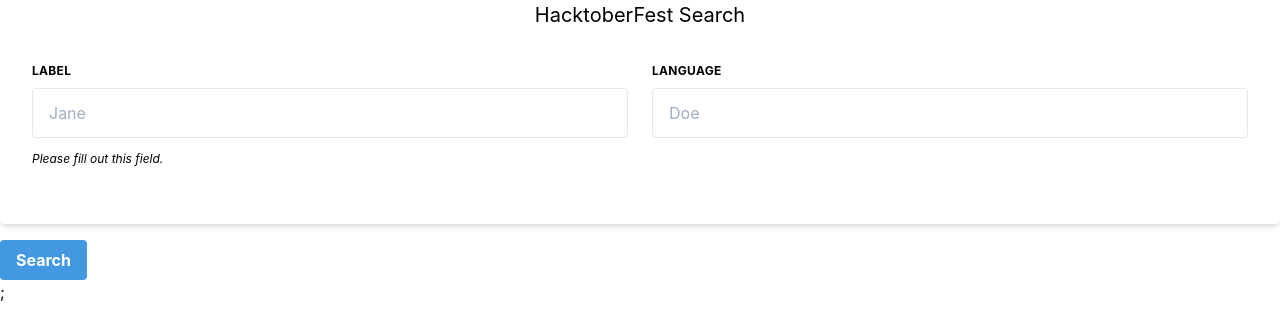
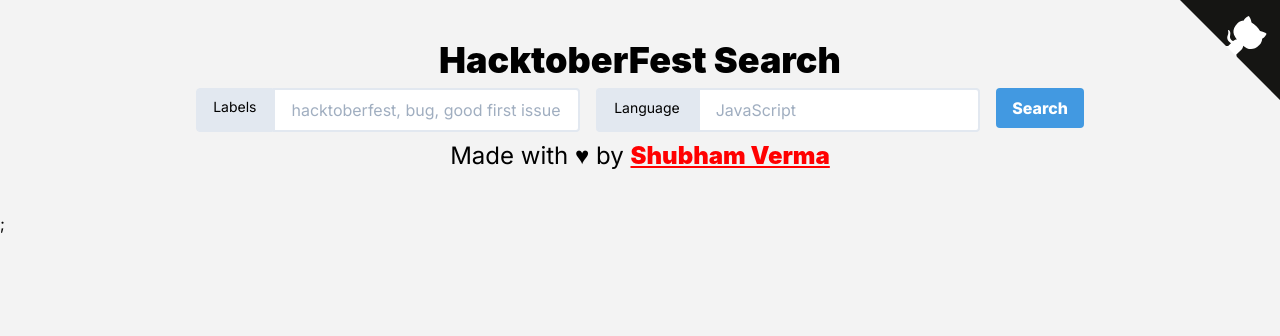
Before and after one commit to ShubhamVerma1811/hacktoberfest-search, a Next.js app: page / in a window 1280 px wide. Shown: the top 336 px of the page. Built offline with nearby package versions, Linux system fonts and the light colour scheme.

Commit message:
Raw Final build done

```diff
--- a/package.json
+++ b/package.json
@@ -3,7 +3,7 @@
   "version": "1.0.0",
   "scripts": {
     "format": "prettier --write src/**/*.{jsx,js,html,css,scss}",
-    "dev": "next",
+    "dev": "npm run format && next",
     "build": "next build",
     "start": "next start"
   },
--- a/src/components/Card.js
+++ b/src/components/Card.js
@@ -1,26 +1,65 @@
-import React from "react";
+import React, { Fragment } from "react";
 
 const Card = ({ repo }) => {
   return (
-    <div class="max-w-sm rounded overflow-hidden shadow-lg mx-auto my-8">
-      <div class="flex justify-center items-center h-screen">
-        <div class="max-w-sm rounded overflow-hidden shadow-lg">
-          <div class="px-6 py-4">
-            <div class="font-bold text-xl mb-2">{repo.title}</div>
-            <p class="text-gray-700 text-base">
-              {repo.body.substr(0, 100)} . . .
-            </p>
-          </div>
-          {repo.labels.map((label) => (
-            <div class="px-6 py-4">
-              <span class="inline-block bg-gray-200 rounded-full px-3 py-1 text-sm font-semibold text-gray-700 mr-2">
-                {label.name}
+    <Fragment>
+      <div className="my-2 px-2 bg-white overflow-hidden lg:w-1/3 xl:w-1/3 md:w-1/2 shadow-xl hover:shadow-2xl">
+        <div>
+          <div className="flex justify-between border-gray-100 px-5 py-4">
+            <div>
+              <i className="text-orange-500"></i>
+              <span className="font-bold text-gray-700 text-lg">
+                {repo.title}
               </span>
             </div>
-          ))}
+            <div>
+              {repo.state === "closed" ? (
+                <button>
+                  Status{" "}
+                  <i className="fa fa-times-circle text-red-500 hover:text-red-600 transition duration-150"></i>
+                </button>
+              ) : (
+                <button>
+                  Status{" "}
+                  <i className="fa fa-check-circle text-green-500 hover:text-green-600 transition duration-150"></i>
+                </button>
+              )}
+            </div>
+          </div>
+
+          <div className="px-10 py-5 text-gray-600">
+            {repo.body.length > 0 ? (
+              repo.body.substr(0, 100) + "..."
+            ) : (
+              <p>No description provided</p>
+            )}
+          </div>
+
+          <div className="flex flex-wrap">
+            {repo.labels.map((label) => (
+              <div className="px-3 py-4">
+                <span
+                  className="inline-block rounded-full px-2 py-1 text-sm font-semibold text-white mr-2"
+                  style={{
+                    background: `#${label.color}`,
+                  }}
+                >
+                  {label.name}
+                </span>
+              </div>
+            ))}
+          </div>
+
+          <div className="px-5 py-4 flex justify-end">
+            <a href={repo.html_url} target="_blank" rel="noopener noreferrer">
+              <button className="bg-blue-500 hover:bg-blue-700 text-white font-bold py-2 px-4 rounded">
+                Visit Issue
+              </button>
+            </a>
+          </div>
         </div>
       </div>
-    </div>
+    </Fragment>
   );
 };
 
--- a/src/pages/_app.js
+++ b/src/pages/_app.js
@@ -1,4 +1,3 @@
-import { Head } from "next/document";
 import "../styles/index.css";
 
 function MyApp({ Component, pageProps }) {
--- a/src/pages/_document.js
+++ b/src/pages/_document.js
@@ -9,7 +9,20 @@
   render() {
     return (
       <Html>
-        <Head />
+        <Head>
+          <link
+            href="https://fonts.googleapis.com/css2?family=Inter:wght@400;500;800&display=swap"
+            rel="stylesheet"
+          />
+          <link
+            rel="stylesheet"
+            href="https://stackpath.bootstrapcdn.com/font-awesome/4.7.0/css/font-awesome.min.css"
+          />
+          <link
+            href="https://unpkg.com/tailwindcss@^1.0/dist/tailwind.min.css"
+            rel="stylesheet"
+          ></link>
+        </Head>
         <body>
           <Main />
           <NextScript />
--- a/src/pages/index.js
+++ b/src/pages/index.js
@@ -5,62 +5,73 @@
   const baseURL = "https://api.github.com";
   const [language, setLanguage] = useState("");
   const [repos, setRepos] = useState({});
+  const [page, setPage] = useState(1);
+  const [label, setLabel] = useState("");
 
   const handleLanguage = (e) => {
     setLanguage(e.target.value);
   };
 
+  const handleLabel = (e) => {
+    let labelList = e.target.value.split(",");
+    let localLabel = "";
+    labelList.map((i) => {
+      localLabel += `label:"${i}"+`;
+    });
+    setLabel(localLabel);
+  };
+
   const fetchRepos = async () => {
-    const url = `${baseURL}/search/issues?q=language:${language}&per_page=4&sort=asc`;
+    const url = `${baseURL}/search/issues?q=language:${language}+${label}`;
     const res = await fetch(url);
     const data = await res.json();
-    console.log(url);
+
     setRepos(data);
   };
 
   return (
-    <div>
-      <h1 className="text-xl text-center ">HacktoberFest Search</h1>
+    <div className="m-10">
+      <h1
+        className="text-4xl text-center"
+        style={{
+          fontFamily: "Inter Black",
+        }}
+      >
+        HacktoberFest Search
+      </h1>
 
-      <div className="bg-white shadow-md rounded px-8 pt-6 pb-8 mb-4 flex flex-col my-2">
-        <div className="-mx-3 md:flex mb-6">
-          <div className="md:w-1/2 px-3 mb-6 md:mb-0">
-            <label
-              className="block uppercase tracking-wide text-grey-darker text-xs font-bold mb-2"
-              htmlFor="grid-first-name"
-            >
-              Label
-            </label>
+      <div className="flex flex-wrap justify-center mx-auto overflow-hidden ">
+        <div className="my-2 px-2 w-full overflow-hidden lg:w-1/3 xl:w-1/3">
+          <div className="flex">
+            <span className="text-sm border border-2 rounded-l px-4 py-2 bg-gray-300 whitespace-no-wrap">
+              Labels
+            </span>
             <input
-              className="appearance-none block w-full bg-grey-lighter text-grey-darker border border-red rounded py-3 px-4 mb-3"
-              id="grid-first-name"
+              name="field_name"
+              className=" border-2 rounded-r px-4 py-2 w-full"
               type="text"
-              placeholder="Jane"
-            />
-            <p className="text-red text-xs italic">
-              Please fill out this field.
-            </p>
-          </div>
-          <div className="md:w-1/2 px-3">
-            <label
-              className="block uppercase tracking-wide text-grey-darker text-xs font-bold mb-2"
-              htmlFor="grid-last-name"
-              placeholder="Enter Language Name"
-              value="Javascript"
-              onChange={(e) => handleLanguage(e)}
-            >
-              Language
-            </label>
-            <input
-              className="appearance-none block w-full bg-grey-lighter text-grey-darker border border-grey-lighter rounded py-3 px-4"
-              id="grid-last-name"
-              type="text"
-              placeholder="Doe"
+              placeholder="hacktoberfest, bug, good first issue"
+              onChange={(e) => handleLabel(e)}
             />
           </div>
         </div>
+
+        <div className="my-2 px-2 w-full overflow-hidden lg:w-1/3 xl:w-1/3">
+          <div className="flex">
+            <span className="text-sm  border-2 rounded-l px-4 py-2 bg-gray-300 whitespace-no-wrap">
+              Language
+            </span>
+            <input
+              name="field_name"
+              className=" border-2 rounded-r px-4 py-2 w-full"
+              type="text"
+              placeholder="JavaScript"
+              onChange={(e) => handleLanguage(e)}
+            />
+          </div>
         </div>
 
+        <div className="my-2 px-2 ">
           <button
             className="bg-blue-500 hover:bg-blue-700 text-white font-bold py-2 px-4 rounded"
             type="submit"
@@ -68,8 +79,81 @@
           >
             Search
           </button>
+        </div>
+      </div>
 
-      {repos.total_count > 0 && repos.items.map((repo) => <Card repo={repo} />)}
+      <div className="flex flex-wrap mx-16 overflow-hidden ">
+        {repos.total_count > 0 &&
+          repos.items.map((repo) => <Card repo={repo} />)}
+      </div>
+
+      {repos.total_count == 0 && (
+        <h1
+          className="text-3xl text-center"
+          style={{
+            fontFamily: "Inter Black",
+          }}
+        >
+          No Results Found. Please check the spelling and Try Again.
+        </h1>
+      )}
+
+      <footer>
+        <h1 className="text-2xl text-center">
+          Made with ♥ by{" "}
+          <a
+            style={{
+              fontFamily: "Inter Black",
+              color: "red",
+            }}
+            className="underline"
+            href="https://shubhamverma.me"
+          >
+            Shubham Verma
+          </a>
+        </h1>
+      </footer>
+
+      <a
+        href="https://github.com/ShubhamVerma1811/hacktoberfest-search"
+        className="github-corner"
+        aria-label="View source on GitHub"
+      >
+        <svg
+          width="100"
+          height="100"
+          viewBox="0 0 250 250"
+          style={{
+            fill: "#151513",
+            color: "#fff",
+            position: "absolute",
+            top: 0,
+            border: 0,
+            right: 0,
+          }}
+          aria-hidden="true"
+        >
+          <path d="M0,0 L115,115 L130,115 L142,142 L250,250 L250,0 Z"></path>
+          <path
+            d="M128.3,109.0 C113.8,99.7 119.0,89.6 119.0,89.6 C122.0,82.7 120.5,78.6 120.5,78.6 C119.2,72.0 123.4,76.3 123.4,76.3 C127.3,80.9 125.5,87.3 125.5,87.3 C122.9,97.6 130.6,101.9 134.4,103.2"
+            fill="currentColor"
+            style={{
+              transformOrigin: "130px 106px",
+            }}
+            className="octo-arm"
+          ></path>
+          <path
+            d="M115.0,115.0 C114.9,115.1 118.7,116.5 119.8,115.4 L133.7,101.6 C136.9,99.2 139.9,98.4 142.2,98.6 C133.8,88.0 127.5,74.4 143.8,58.0 C148.5,53.4 154.0,51.2 159.7,51.0 C160.3,49.4 163.2,43.6 171.4,40.1 C171.4,40.1 176.1,42.5 178.8,56.2 C183.1,58.6 187.2,61.8 190.9,65.4 C194.5,69.0 197.7,73.2 200.1,77.6 C213.8,80.2 216.3,84.9 216.3,84.9 C212.7,93.1 206.9,96.0 205.4,96.6 C205.1,102.4 203.0,107.8 198.3,112.5 C181.9,128.9 168.3,122.5 157.7,114.1 C157.9,116.9 156.7,120.9 152.7,124.9 L141.0,136.5 C139.8,137.7 141.6,141.9 141.8,141.8 Z"
+            fill="currentColor"
+            className="octo-body"
+          ></path>
+        </svg>
+      </a>
+      <style>
+        {`
+  .github-corner:hover .octo-arm{animation:octocat-wave 560ms ease-in-out}@keyframes octocat-wave{0%,100%{transform:rotate(0)}20%,60%{transform:rotate(-25deg)}40%,80%{transform:rotate(10deg)}}@media (max-width:500px){.github-corner:hover .octo-arm{animation:none}.github-corner .octo-arm{animation:octocat-wave 560ms ease-in-out}}
+  `}
+      </style>
     </div>
   );
 }
--- a/src/styles/index.css
+++ b/src/styles/index.css
@@ -10,3 +10,7 @@
   margin: 0;
   padding: 0;
 }
+
+body {
+  background: #f3f3f3;
+}
```
Also changed, not shown: 1 other file (tests, documents, lock files or other folders). Lines whose indentation alone changed are shown as unchanged.
